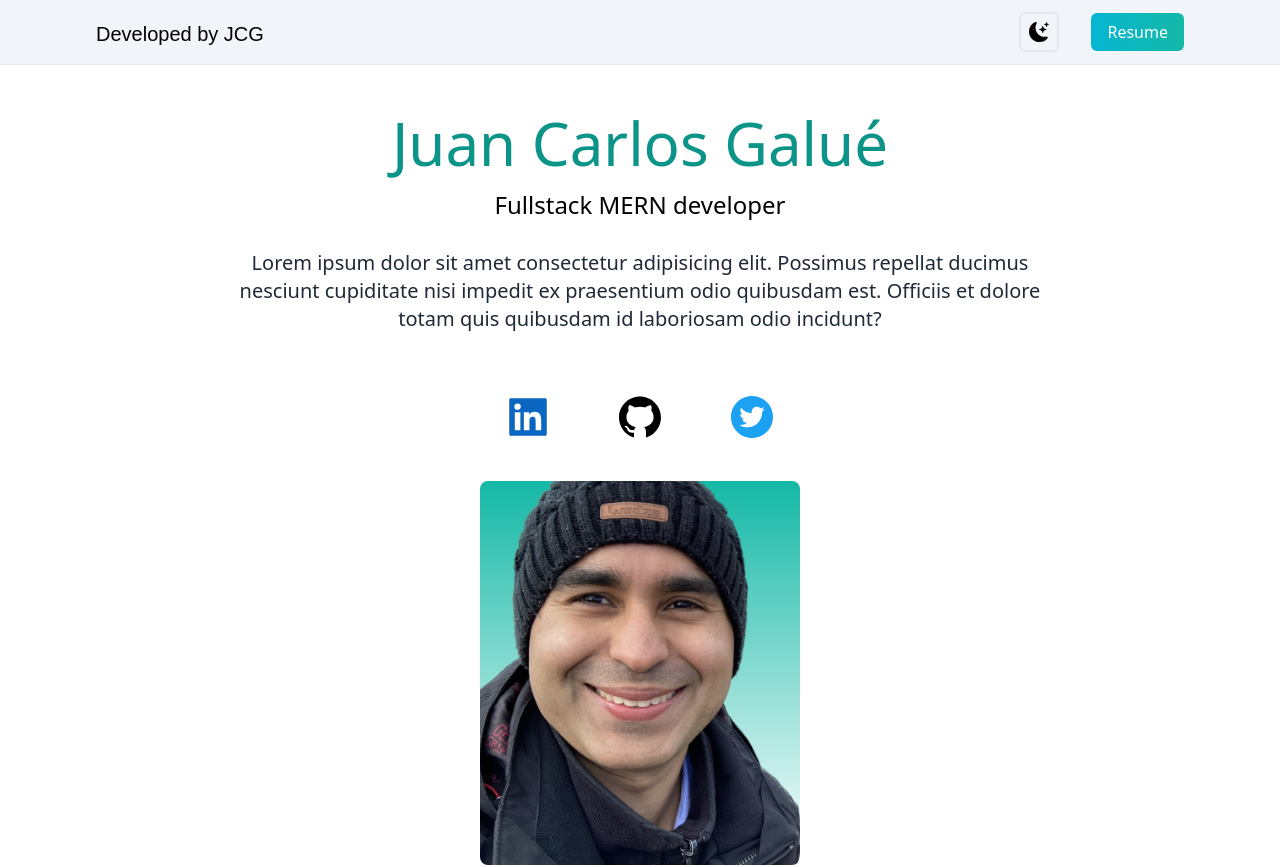
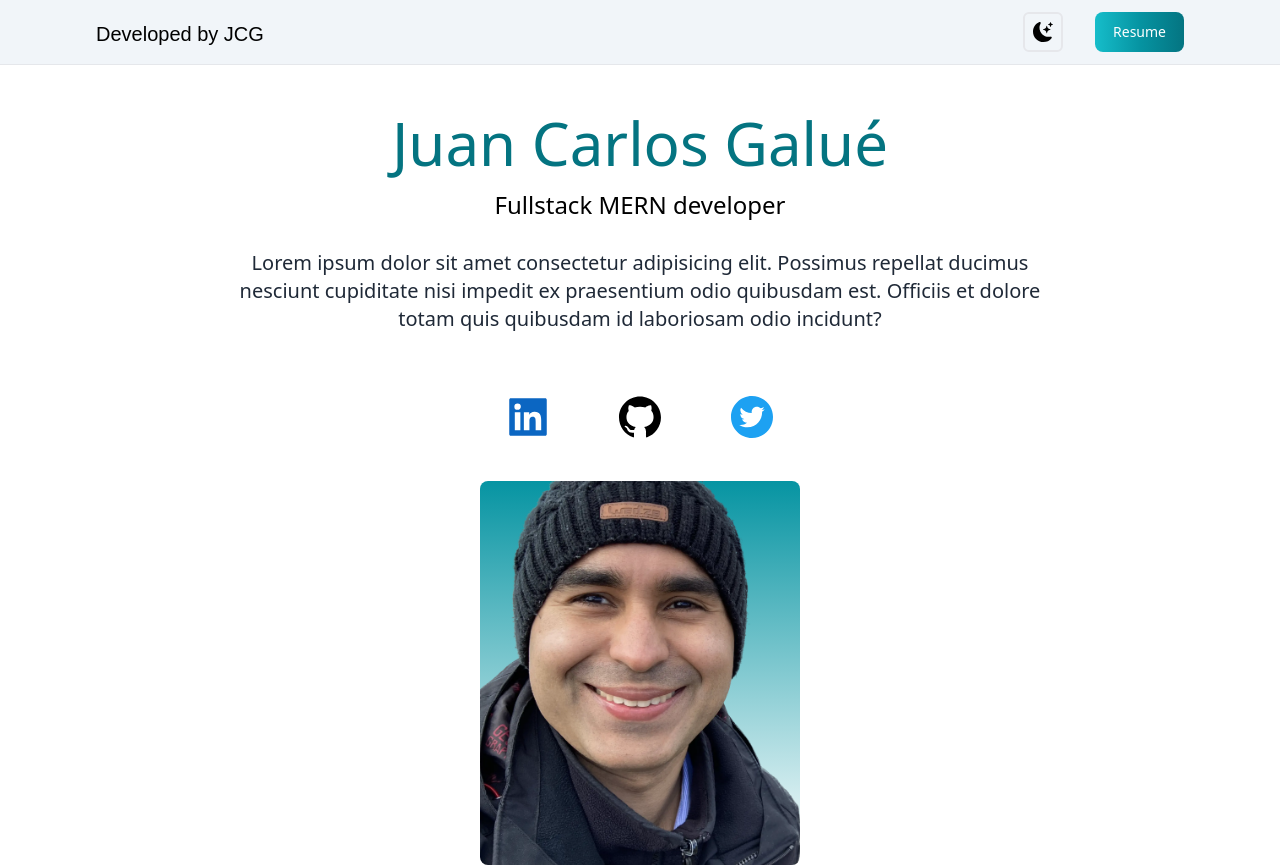
Before and after one commit to juancgalueweb/my-portfolio, a Next.js app: page / in a window 1280 px wide. Shown: the top 867 px of the page. Built offline with nearby package versions, Linux system fonts and the light colour scheme; a web font is replaced by a local one.

Commit message:
Installing and using flowbite-react

```diff
--- a/package.json
+++ b/package.json
@@ -20,6 +20,8 @@
     "@types/react": "18.0.27",
     "@types/react-dom": "18.0.10",
     "eslint-config-next": "13.1.6",
+    "flowbite": "^1.6.3",
+    "flowbite-react": "^0.3.8",
     "next": "13.1.6",
     "react": "18.2.0",
     "react-dom": "18.2.0",
--- a/src/pages/components/Navbar.tsx
+++ b/src/pages/components/Navbar.tsx
@@ -1,4 +1,5 @@
 import { DarkModeContext } from '@/context/DarkModeContext'
+import { Button } from 'flowbite-react'
 import { FC, useContext } from 'react'
 import { BsBrightnessHighFill, BsFillMoonStarsFill } from 'react-icons/bs'
 
@@ -29,12 +30,9 @@ const Navbar: FC = () => {
           )}
         </li>
         <li>
-          <a
-            className='bg-gradient-to-r from-cyan-500 to-teal-500 text-white rounded-md px-4 py-2 ml-8'
-            href='#'
-          >
+          <Button gradientMonochrome='teal' className='ml-8'>
             Resume
-          </a>
+          </Button>
         </li>
       </ul>
     </nav>
--- a/tailwind.config.js
+++ b/tailwind.config.js
@@ -2,7 +2,11 @@
 /* eslint-env node */
 module.exports = {
   darkMode: 'class',
-  content: ['./src/**/*.{js,ts,jsx,tsx}'],
+  content: [
+    './node_modules/flowbite-react/**/*.js',
+    './src/**/*.{js,ts,jsx,tsx}',
+    './public/**/*.html'
+  ],
   theme: {
     extend: {
       fontFamily: {
@@ -10,5 +14,5 @@ module.exports = {
       }
     }
   },
-  plugins: []
+  plugins: [require('flowbite/plugin')]
 }
```
Also changed, not shown: tsconfig.json (+7 -3 lines), 1 other file (tests, documents, lock files or other folders).
